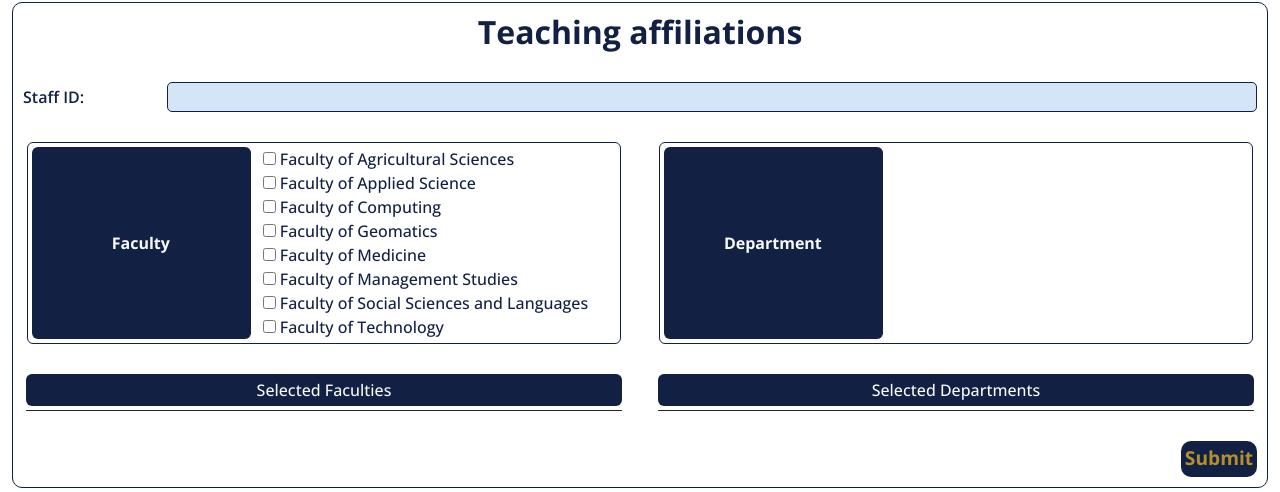
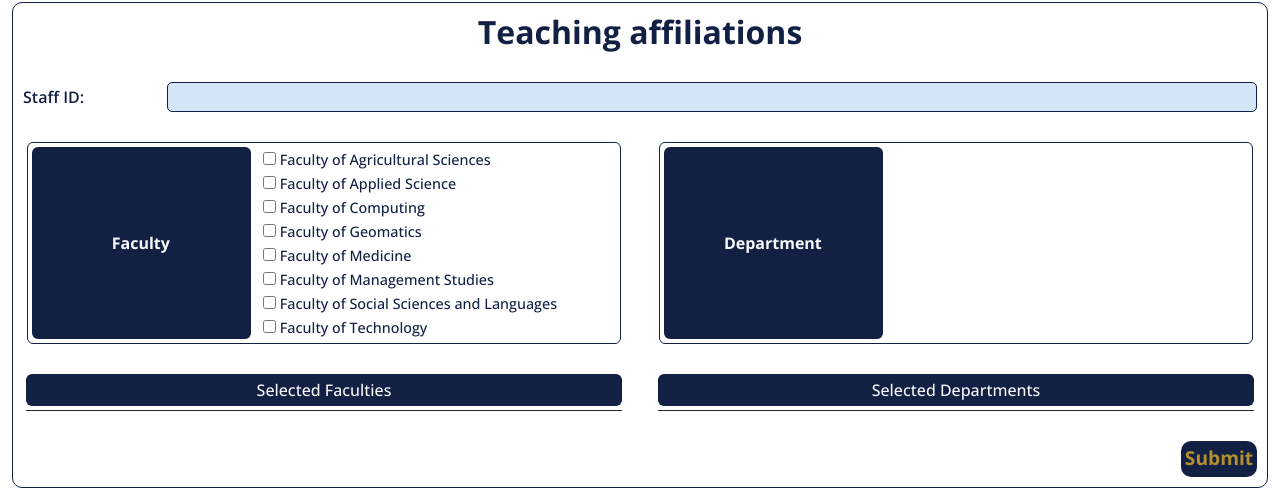
Before and after one commit to FahadhCodes/leoInternationalUniversitySystem, a PHP site: page /admin/landningPage.php in a window 1280 px wide. Shown: the part 221-713 px from the top of the page. Run offline with PHP 8.4, Linux system fonts and the light colour scheme; data comes from the database, SQL or seed files in the repository.

Commit message:
fix:make some changes

```diff
--- a/JavaScript/function.js
+++ b/JavaScript/function.js
@@ -354,7 +354,7 @@ function CheckedListUI_property(nameList) {
   let str = "";
   nameList.forEach((item) => {
     console.info("UI function execuring...");
-    str += `<span class='badge tradi-blue1-border text-dark m-1 fw-medium'>${item}</span>`;
+    str += `<span class='badge tradi-blue1-border text-dark m-1 fw-medium depCheckBox'>${item}</span>`;
   });
   return str;
 }
--- a/admin/landningPage.php
+++ b/admin/landningPage.php
@@ -86,7 +86,7 @@ if (!empty($_SESSION['message'])) {
               echo "
                       <div class='checkBox'>
                           <input type='checkbox' name='{$row['facultyName']}' id={$row['faculty_id']}   class='CheckBoX' value={$row['faculty_id']}>
-                          <label class='tradi-blue1 fw-medium' for={$row['faculty_id']}>{$row['facultyName']}</label>
+                          <label class='tradi-blue1 fw-medium facCheckBox' for={$row['faculty_id']}>{$row['facultyName']}</label>
                       </div>
                   ";
             }
--- a/style.css
+++ b/style.css
@@ -446,6 +446,10 @@ button[type="submit"].submit-A.delete {
   display: inline;
   justify-self: end;
   padding: 0.2em;
+}
+.facCheckBox,
+.depCheckBox {
+  font-size: 0.9em;
 }
 /* Uni-WebSite */
 
```
Also changed, not shown: lectureDashboard/home.php (+25 -2 lines), testing2.php (+14 -3 lines).
